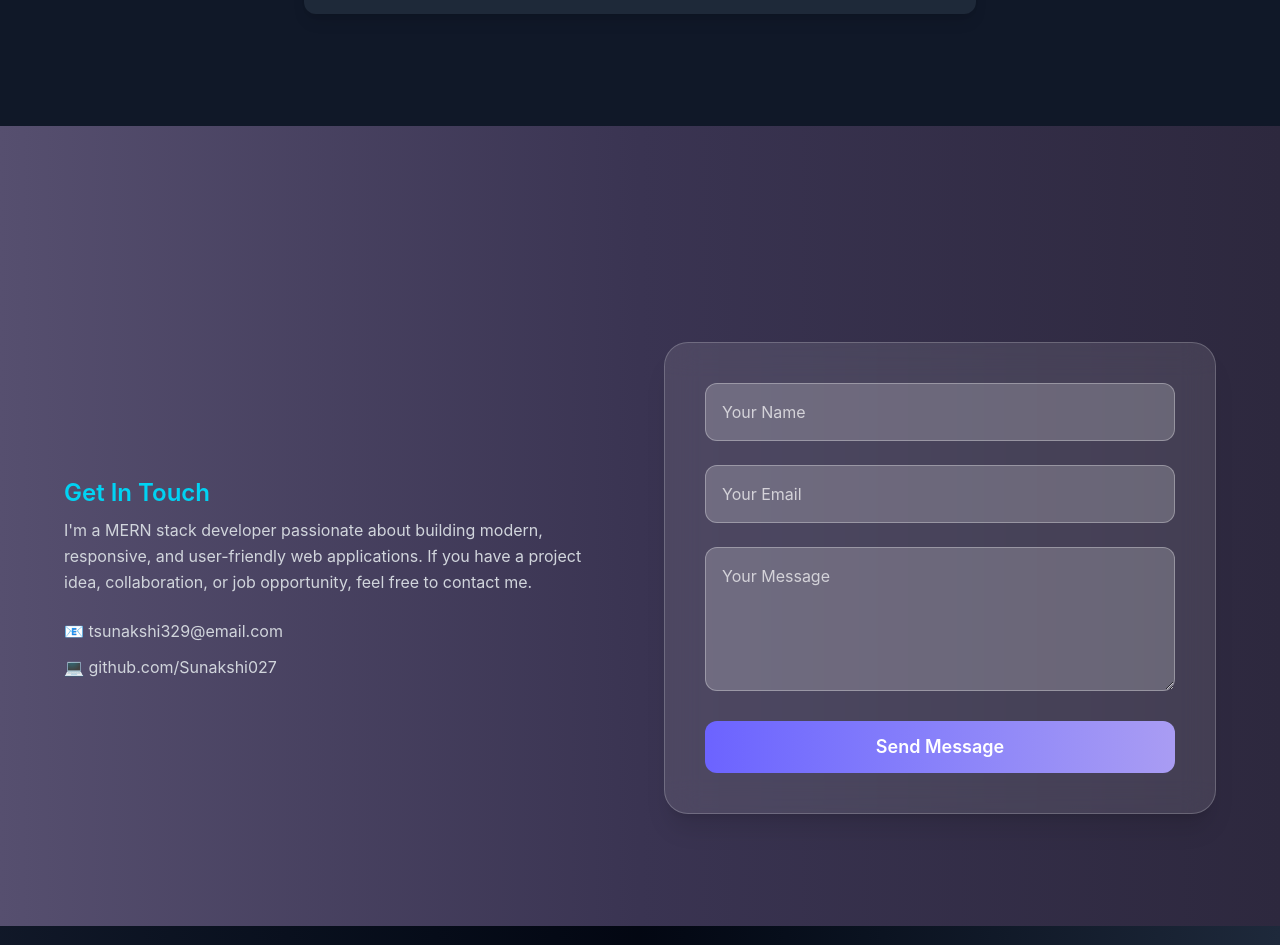
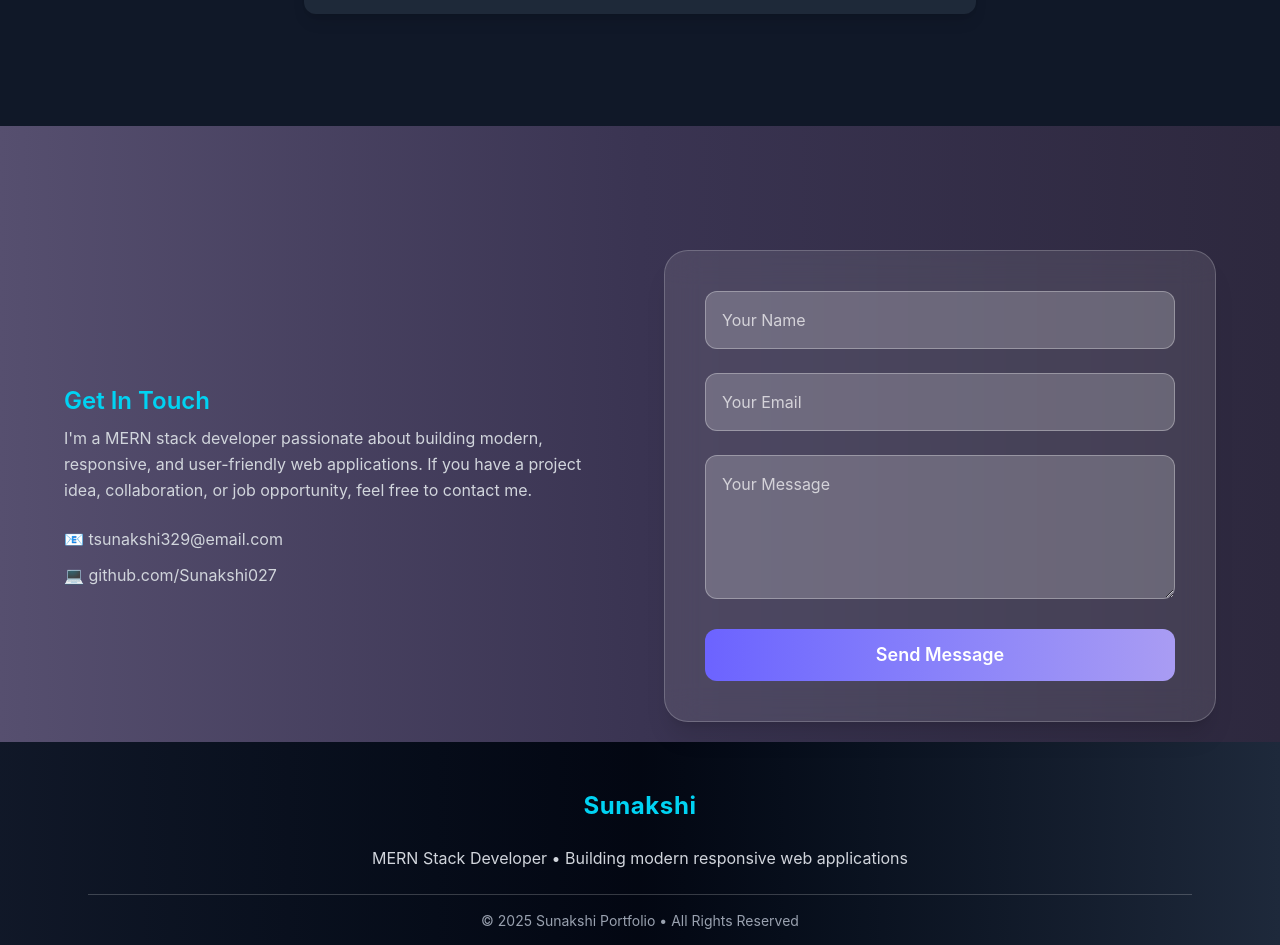
Before and after one commit to Sunakshi027/portfolio, a React (Vite) app: page / in a window 1280 px wide. Shown: the part 4142-5087 px from the top of the page. Built offline with nearby package versions, Linux system fonts and the light colour scheme.

Commit message:
padding change footer

```diff
--- a/src/pages/Contact.jsx
+++ b/src/pages/Contact.jsx
@@ -2,7 +2,7 @@ export default function Contact() {
   return (
     <section
       id="contact"
-      className="py-28 px-6 bg-gradient-to-l from-[#2D283E] via-[#3A3452] to-[#564F6F] transition-colors duration-700"
+      className="py-5 px-6 bg-gradient-to-l from-[#2D283E] via-[#3A3452] to-[#564F6F] transition-colors duration-700"
     >
       <div className="max-w-6xl mx-auto">
 
```
